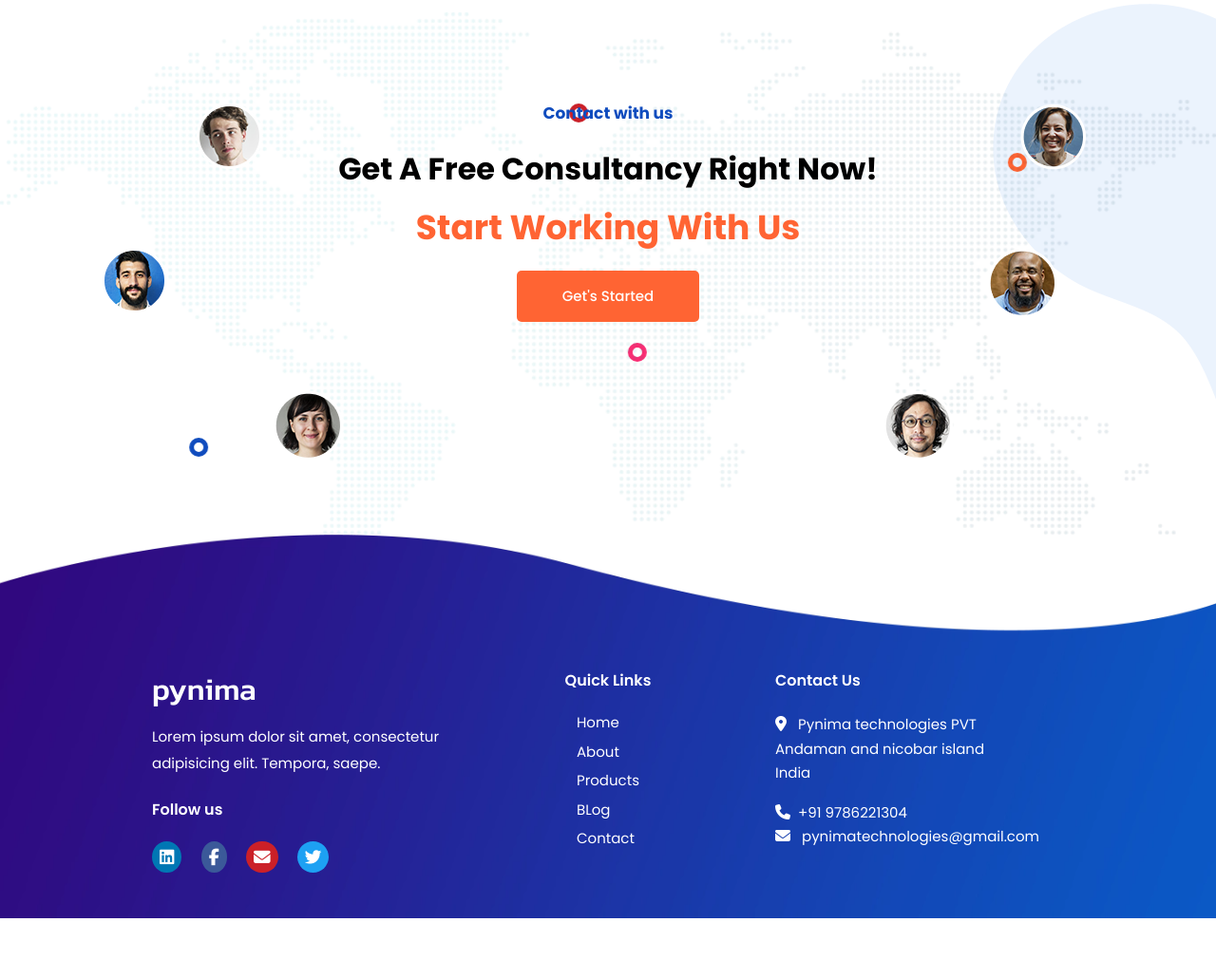
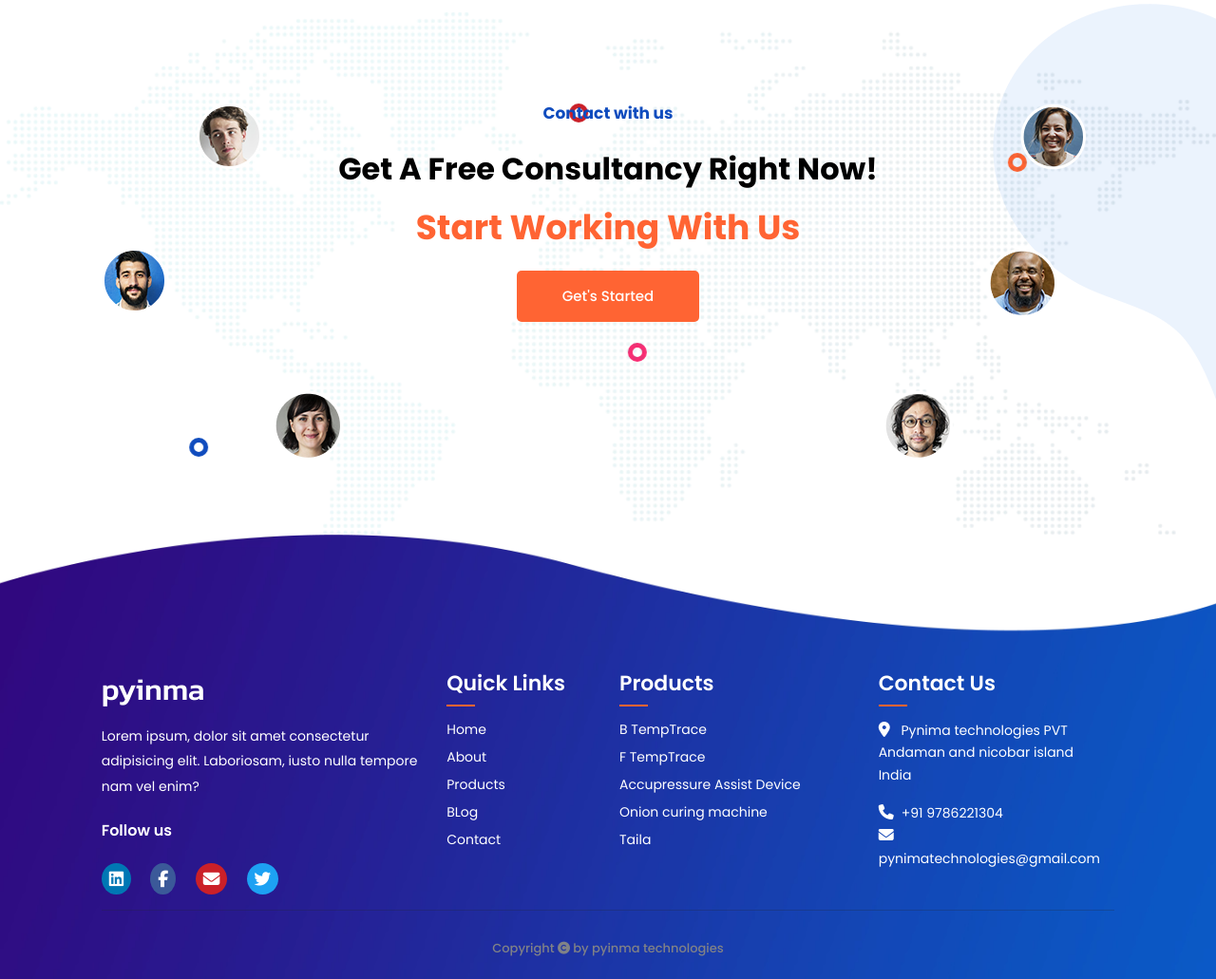
Before and after one commit to nowfie/pynima_frontend, a Django app: page /about/ in a window 1280 px wide. Shown: the part 4151-5182 px from the top of the page at 95% size. Before the commit the page ends 5118 px from the top, so only its background shows below. Run offline with Django 4.2, Linux system fonts and the light colour scheme; some web fonts are replaced.

Commit message:
Responsive

```diff
--- a/pynima_app/templates/pynima_app/base/about.html
+++ b/pynima_app/templates/pynima_app/base/about.html
@@ -13,7 +13,7 @@
         <section class="col-lg-11 col-xl-10 col-xxl-9 col-11 m-auto" id="about">
             <div class="row justify-content-between">
                 <div class="col-lg-6 mb-lg-0 mb-5">
-                    <h5 class='mb-3' data-aos='fade-right'>About pynima</h5>
+                    <h5 class='mb-3' data-aos='fade-right'>About pyinma</h5>
                     <h1 class='mb-4' data-aos='fade-right'>We're A Software Company That Provide Solutions</h1>
                     <p class='mb-5' data-aos='fade-right'>Pyinma Technologies Pvt. Ltd is a DPIIT recognized (DIPP104366) R&D startup Company (CIN: U73100AN2022PTC005607) based out of Taylorabad, Port Blair offers various solutions on sensing and automation especially in Internet of Things (IoT) technology.</p>
                     <div class="about-box d-flex mb-4">
--- a/pynima_app/templates/pynima_app/include/footer.html
+++ b/pynima_app/templates/pynima_app/include/footer.html
@@ -1,9 +1,9 @@
-<section id="footer-main" class="col-12 py-5">
-    <footer class="col-lg-9 pt-5 col-11 m-auto" id='footer'>
+<section id="footer-main" class="col-12 pt-5 pb-4">
+    <footer class="col-lg-11 col-xl-10 col-xxl-9 col-11 m-auto pt-5" id='footer'>
         <div class="row pt-5 footer-box">
-            <div class="col-lg-4 col-12 footer-details mb-5 mb-lg-0">
-                <h1 class='mb-3'>pynima</h1>
-                <p>Lorem ipsum dolor sit amet, consectetur adipisicing elit. Tempora, saepe.</p>
+            <div class="col-lg-4 col-md-6 col-12 footer-details mb-5 mb-lg-0">
+                <h1 class='mb-3 company-footer-head'>pyinma</h1>
+                <p>Lorem ipsum, dolor sit amet consectetur adipisicing elit. Laboriosam, iusto nulla tempore nam vel enim?</p>
                 <h3 class='my-4'>Follow us</h3>
                 <div class="footer-social ">
                     <i class="fab fa-linkedin p-2 ln" aria-hidden="true"></i>
@@ -12,7 +12,7 @@
                     <i class="fab fa-twitter p-2 tx" aria-hidden="true"></i>
                 </div>
             </div>
-            <div class="col-lg-4 col-12 quick-links d-flex flex-column align-items-lg-center mb-5 mb-lg-0">
+            <div class="col-lg-2 col-md-6 col-12 quick-links mb-3">
                 <h3 class='mb-4'>Quick Links</h3>
                 <ul class='p-0'>
                     <li class='mb-2'>Home</li>
@@ -22,18 +22,17 @@
                     <li class='mb-2'>Contact</li>
                 </ul>
             </div>
-            <!--<div class="col-lg-2 col-12 quick-links">
-                <h3 class='mb-4'>Quick Links</h3>
+            <div class="col-lg-3 col-md-6 col-12 quick-links mx-auto mb-3">
+                <h3 class='mb-4'>Products</h3>
                 <ul class='p-0'>
-                    <li class='mb-2'>Home</li>
-                    <li class='mb-2'>About</li>
-                    <li class='mb-2'>Products</li>
-                    <li class='mb-2'>BLog</li>
-                    <li class='mb-2'>Contact</li>
+                    <li class='mb-2'>B TempTrace</li>
+                    <li class='mb-2'>F TempTrace</li>
+                    <li class='mb-2'>Accupressure Assist Device</li>
+                    <li class='mb-2'>Onion curing machine</li>
+                    <li class='mb-2'>Taila</li>
                 </ul>
-            </div>-->
-
-            <div class="col-lg-4 col-12 address">
+            </div>
+            <div class="col-lg-3 col-md-6 col-12 address">
                 <h3 class='mb-4'>Contact Us</h3>
                 <ul class='p-0'>
                     <li> <i class="fa-solid fa-location-dot    location me-2"></i> Pynima technologies PVT</li>
@@ -45,5 +44,9 @@
 
             </div>
         </div>
+        <hr>
     </footer>
+    <div class="footer-copy pt-3 mb-0">
+        <h5 class='text-center mb-0'>Copyright <i class="fa fa-copyright" aria-hidden="true"></i> by pyinma technologies</h5>
+    </div>
 </section>
--- a/pynima_app/templates/pynima_app/include/navbar.html
+++ b/pynima_app/templates/pynima_app/include/navbar.html
@@ -2,7 +2,7 @@
     <div class="nav-main col-lg-11 col-xl-10 col-xxl-9 col-11 mx-auto" >
         <nav class="navbar navbar-expand-lg col-12" id='navbar'>
             <div class="logo-main">
-                <h1 class='p-0'>pynima</h1>
+                <h1 class='p-0'>pyinma</h1>
             </div>
             <button class="navbar-toggler" type='button' data-bs-toggle='collapse' data-bs-target='#menu'>
                 <i  class="fa fa-bars" aria-hidden="true"></i>
--- a/static/styles/pynima_app.css
+++ b/static/styles/pynima_app.css
@@ -940,7 +940,7 @@ progress::-webkit-progress-bar {
 }
 
 .footer-details p {
-    font-size: 15px;
+    font-size: 14px;
     color: var(--text-color);
     line-height: 1.9;
 }
@@ -976,8 +976,20 @@ progress::-webkit-progress-bar {
 .quick-links h3,
 .address h3 {
     color: var(--text-color);
-    font-size: 16px;
+    font-size: 22px;
     font-weight: 600;
+    position: relative;
+}
+
+.quick-links h3::before,
+.address h3::before {
+    content: '';
+    background-color: var(--btn-color);
+    height: 2px;
+    width: 30px;
+    position: absolute;
+    bottom: -10;
+    left: 0;
 }
 
 .quick-links li,
@@ -985,7 +997,7 @@ progress::-webkit-progress-bar {
 .address p {
     color: var(--text-color);
     list-style-type: none;
-    font-size: 15px;
+    font-size: 14px;
 }
 
 .address i {
@@ -1002,6 +1014,14 @@ progress::-webkit-progress-bar {
     background-color: var(--btn-color);
     font-size: 1rem;
     border-radius: 50%;
+}
+
+.footer-copy {
+    color: var(--para-color);
+}
+
+.footer-copy h5 {
+    font-size: 13px;
 }
 
 
--- a/templates/main.html
+++ b/templates/main.html
@@ -4,7 +4,7 @@
     <meta charset="UTF-8">
     <meta name="viewport" content="width=device-width, initial-scale=1.0">
     {% block title %}
-    <title>Pynima technologies - frontend</title>
+    <title>Pyinma technologies - frontend</title>
     {% endblock title %}
     <!--Stylesheet-->
     <link rel="stylesheet" href="{% static "styles/pynima_app.css" %}">
```
Also changed, not shown: other parts of static/styles/pynima_app.css (+41 -1 lines).
